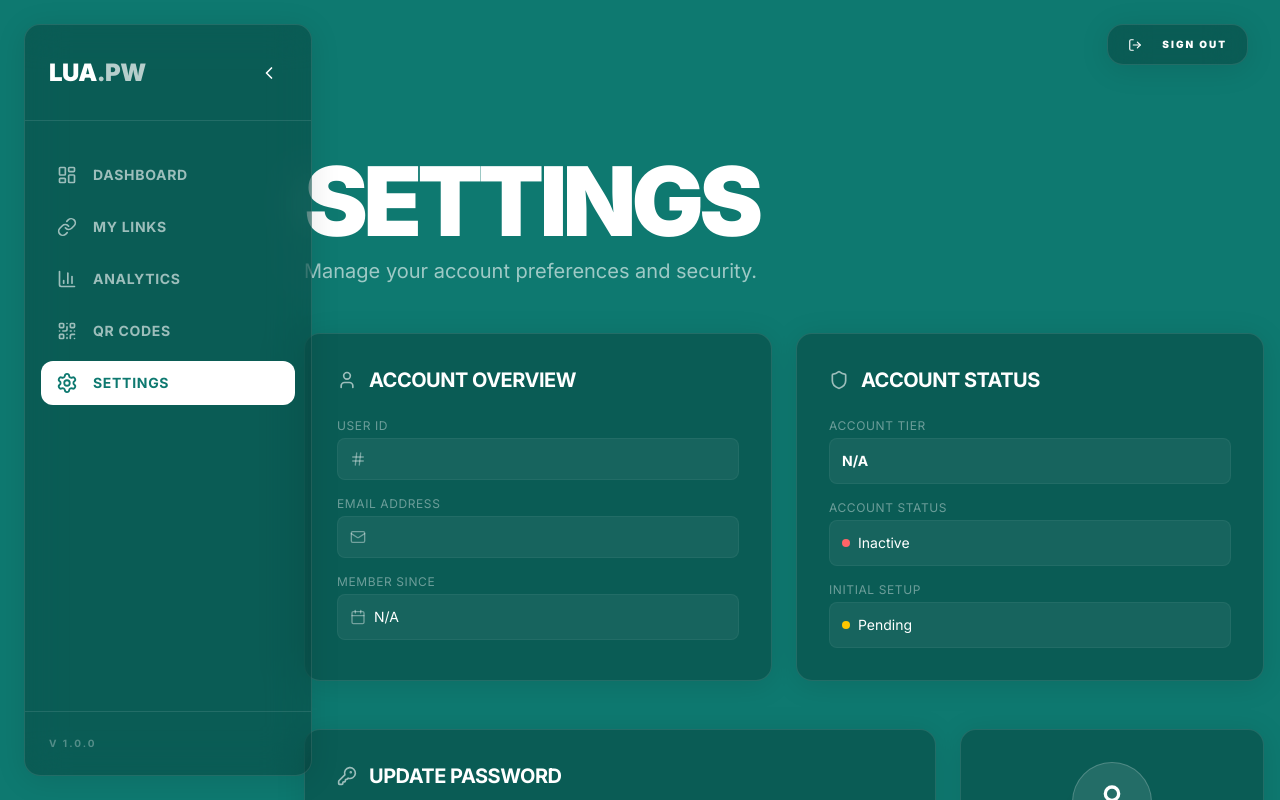
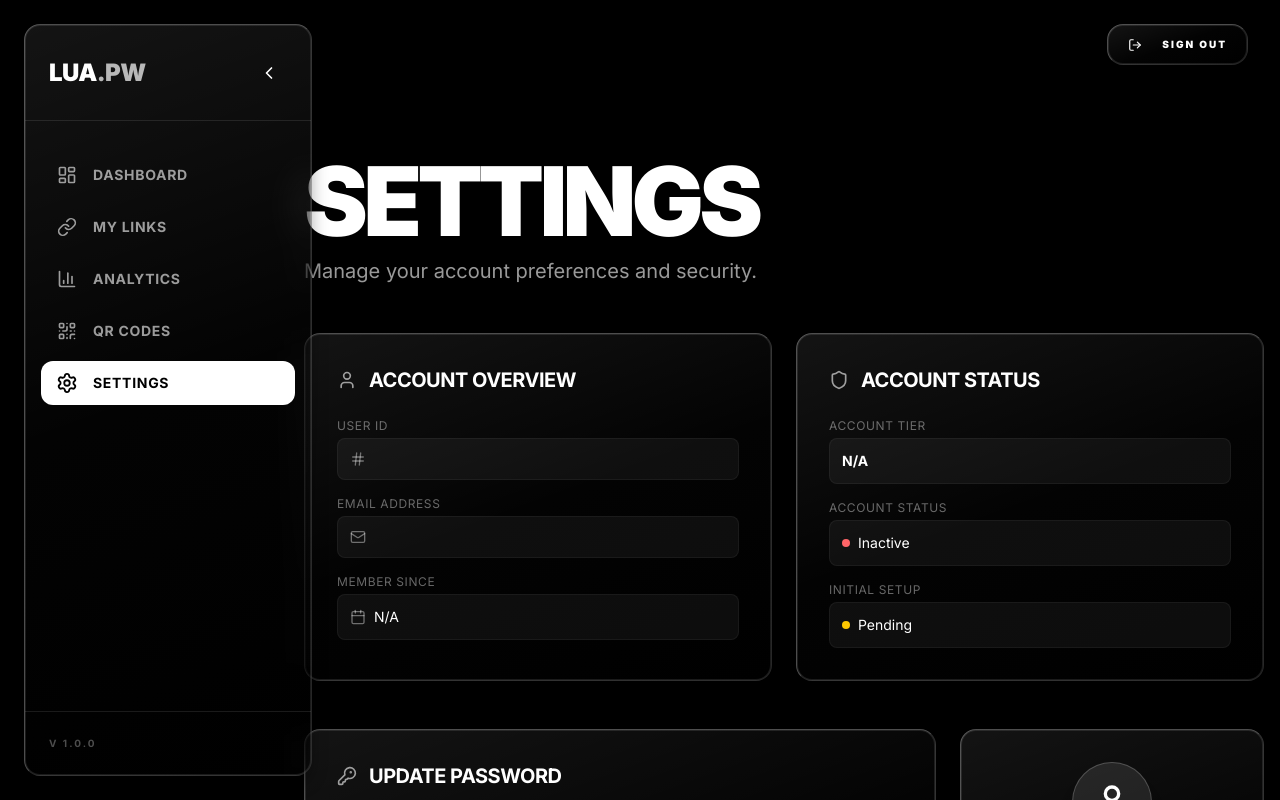
Before and after one commit to Precision-Studios/lua-pw-frontend-autogen, a Next.js app: page /dashboard/settings in a window 1280 px wide. Shown: the top 800 px of the page. Built offline with nearby package versions, Linux system fonts and the light colour scheme; no server answers.

Commit message:
blur changes

```diff
--- a/app/globals.css
+++ b/app/globals.css
@@ -16,19 +16,12 @@
 }
 
 :root {
-  --brand-1: #0e7970;
-  /* deep teal — primary brand */
+  --brand-1: #000000;
   --brand-2: #14B8A6;
-  /* teal — active / highlights */
   --brand-3: #3B82F6;
-  /* muted blue — primary actions */
   --brand-4: #22C55E;
-  /* fresh green — success */
   --brand-5: #0B1220;
-  /* deep blue-slate — dark base */
   --brand-6: #daf7f0;
-  /* soft mint-gray — surfaces */
-
 
   --background: var(--brand-1);
   --foreground: #ffffff;
@@ -84,12 +77,37 @@ body {
 }
 
 .glass {
-  background: rgba(0, 0, 0, 0.24);
+  /* 1. Base: Darker tint for better contrast, low opacity */
+  background: linear-gradient(160deg,
+      rgba(255, 255, 255, 0.08),
+      /* White "shine" on top */
+      rgba(255, 255, 255, 0.01) 50%,
+      rgba(0, 0, 0, 0.3)
+      /* Deep shadow at bottom */
+    );
+
+  /* 2. Shape: Standard rounded corners (not blob) */
   border-radius: 16px;
-  box-shadow: 0 4px 30px rgba(0, 0, 0, 0.1);
-  backdrop-filter: blur(20px);
-  -webkit-backdrop-filter: blur(20px);
+
+  /* 3. The "Wet" Look: Heavy blur + High Saturation */
+  backdrop-filter: blur(20px) saturate(180%);
+  -webkit-backdrop-filter: blur(20px) saturate(180%);
+
+  /* 4. Depth: Multi-layer border to simulate thick glass edges */
+  border: 1px solid rgba(255, 255, 255, 0.15);
+  border-top: 1px solid rgba(255, 255, 255, 0.3);
+  /* Catch top light */
+  border-left: 1px solid rgba(255, 255, 255, 0.3);
+  /* Catch left light */
+
+  /* 5. Volume: Inset shadows make it look like a physical object, not a flat plane */
+  box-shadow:
+    0 8px 16px 0 rgba(0, 0, 0, 0.3),
+    /* Deep drop shadow */
+    inset 0 0 0 1px rgba(255, 255, 255, 0.1);
+  /* Inner rim light */
 }
+
 
 .animate-in {
   animation: fadeIn 0.5s ease-out forwards;
```
